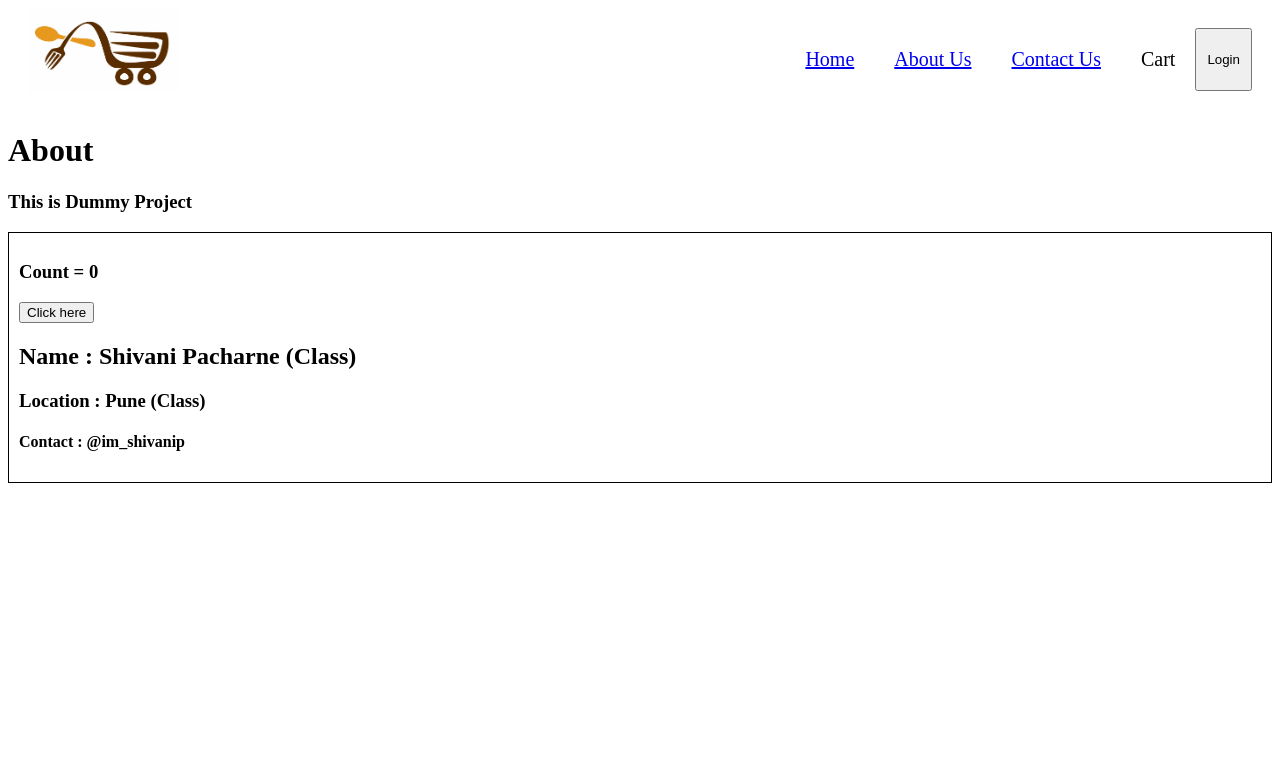
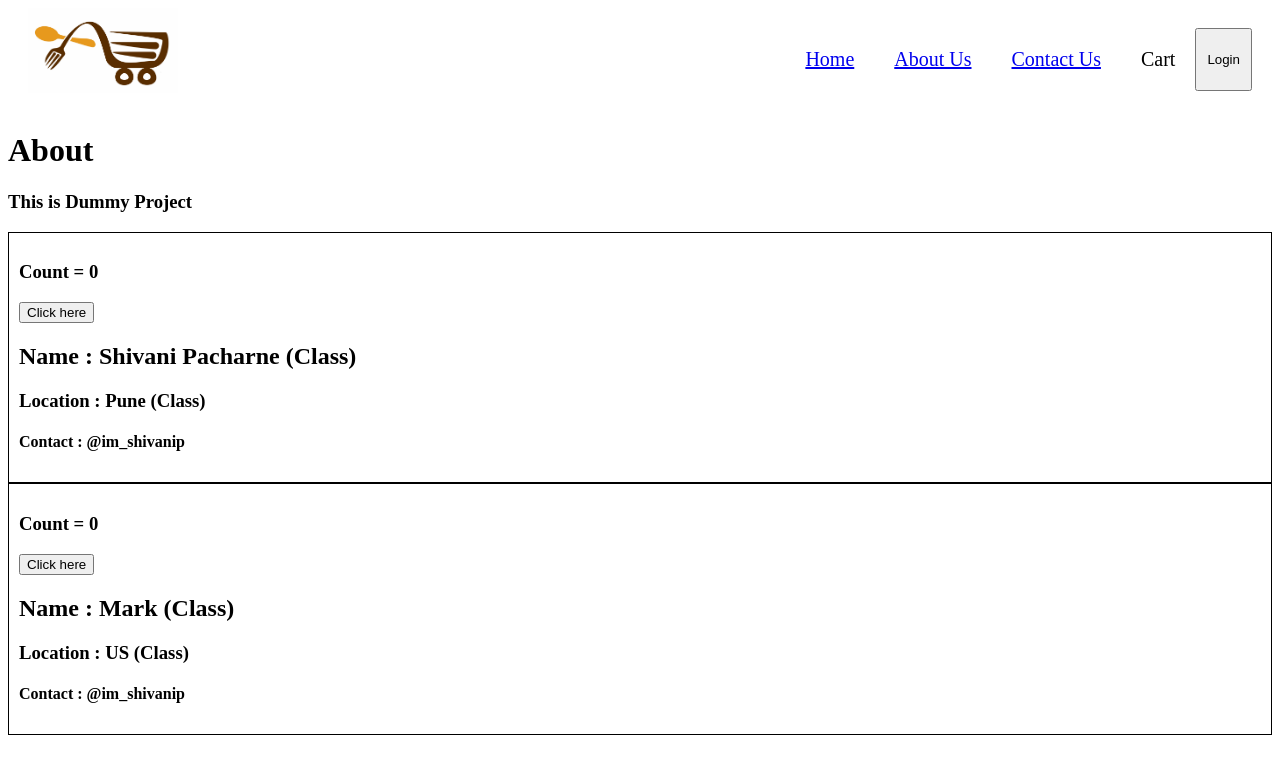
Before and after one commit to shivanip1512/React, a React (Vite) app: page /about in a window 1280 px wide. Shown: the top 774 px of the page. Built offline with nearby package versions, Linux system fonts and the light colour scheme.

Commit message:
Render + Commit Phase

```diff
--- a/FoodDeliveryApp/src/components/About.js
+++ b/FoodDeliveryApp/src/components/About.js
@@ -23,6 +23,10 @@ class About extends Component{
                 name={"Shivani Pacharne (Class)"}
                 location={"Pune (Class)"}
             />
+            <UserClass
+                name={"Mark (Class)"}
+                location={"US (Class)"}
+            />
         </div>
     );
     }
--- a/FoodDeliveryApp/src/components/UserClass.js
+++ b/FoodDeliveryApp/src/components/UserClass.js
@@ -7,15 +7,15 @@ class UserClass extends React.Component {
         this.state = {
             count: 0
         }
-        console.log("Child Constructor")
+        console.log(this.props.name+" - Child Constructor")
     }
 
     componentDidMount() {
-        console.log("Child mounted")
+        console.log(this.props.name+" - Child mounted")
     }
 
     render() {
-        console.log("Child render")
+        console.log(this.props.name+" - Child render")
         const { name, location } = this.props;
         const {count} = this.state;
         return (
```
